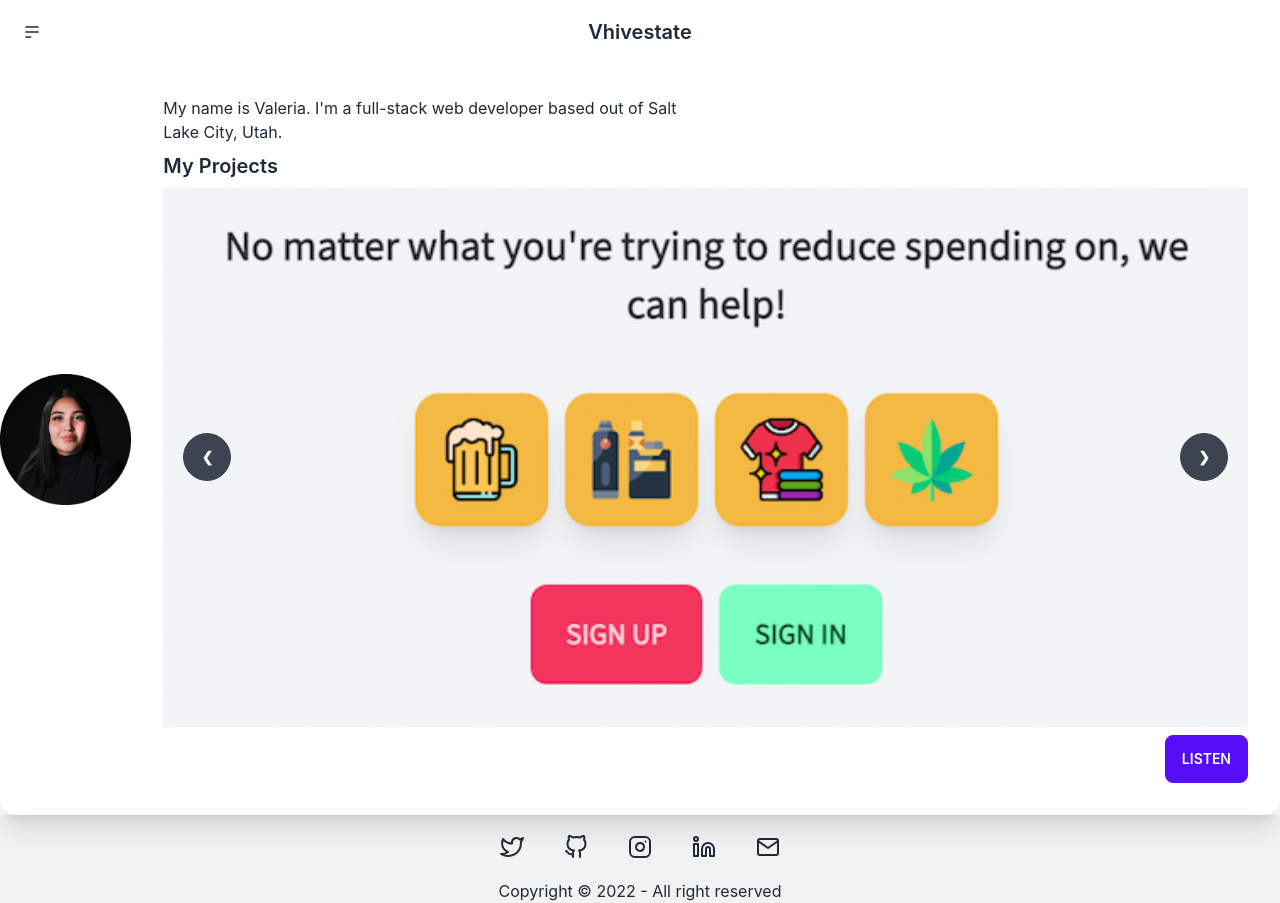
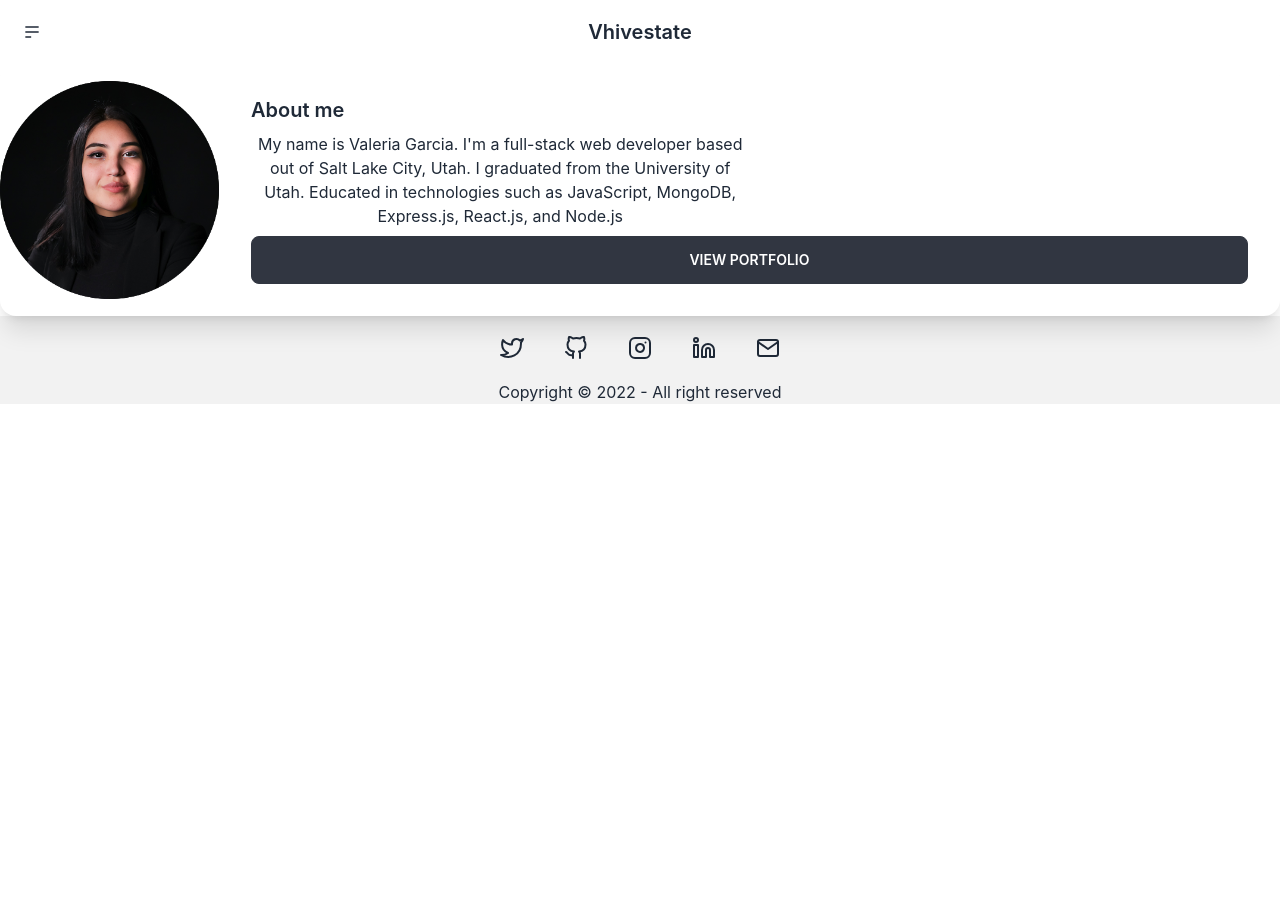
Before and after one commit to vhivestate/vhiivestate, a React (Create React App) app in the folder client/: page /about in a window 1280 px wide. After the commit the page ends 800 px from the top, so only its background shows below. Built offline with nearby package versions, Linux system fonts and the light colour scheme; grey boxes are pictures that could not be loaded.

Commit message:
portfolio route

```diff
--- a/client/package.json
+++ b/client/package.json
@@ -8,8 +8,11 @@
     "@testing-library/react": "^13.4.0",
     "@testing-library/user-event": "^13.5.0",
     "apollo-server-express": "^3.10.2",
+    "cors": "^2.8.5",
     "daisyui": "^2.25.0",
+    "express": "^4.18.1",
     "graphql": "^15.8.0",
+    "nodemailer": "^6.8.0",
     "react": "^18.2.0",
     "react-dom": "^18.2.0",
     "react-feather": "^2.0.10",
--- a/client/src/pages/About.js
+++ b/client/src/pages/About.js
@@ -1,6 +1,6 @@
 import React from 'react'
 import Photo from '../headshot.png'
-import Trim from '../assets/trimdown.png'
+import { Link } from 'react-router-dom';
 
 function About() {
   return (
@@ -8,46 +8,12 @@ function About() {
   <div className="card lg:card-side bg-base-100 shadow-xl">
     <figure><img src={Photo} alt="Album"/></figure>
     <div className="card-body">
-      <p> My name is Valeria. I'm a full-stack web developer based out of Salt Lake City, Utah.</p>
-      <h2 className="card-title">My Projects</h2>
-      <div className="carousel w-full">
-  <div id="slide1" className="carousel-item relative w-full">
-    <img src={Trim} className="w-full" />
-    <div className="absolute flex justify-between transform -translate-y-1/2 left-5 right-5 top-1/2">
-      <a href="#slide4" className="btn btn-circle">❮</a>
-      <a href="#slide2" className="btn btn-circle">❯</a>
+      <h2 className="card-title">About me</h2>
+        <p className='text-center'> My name is Valeria Garcia. I'm a full-stack web developer based out of Salt Lake City, Utah. I graduated from the University of Utah. Educated in technologies such as JavaScript, MongoDB, Express.js, React.js, and Node.js </p>
+        <button className="btn btn-active"><Link to={'/projects'}>View Portfolio</Link></button>
+        </div>
     </div>
   </div>
-  <div id="slide2" className="carousel-item relative w-full">
-    <img src="https://placeimg.com/800/200/arch" className="w-full" />
-    <div className="absolute flex justify-between transform -translate-y-1/2 left-5 right-5 top-1/2">
-      <a href="#slide1" className="btn btn-circle">❮</a>
-      <a href="#slide3" className="btn btn-circle">❯</a>
-    </div>
-  </div>
-  <div id="slide3" className="carousel-item relative w-full">
-    <img src="https://placeimg.com/800/200/arch" className="w-full" />
-    <div className="absolute flex justify-between transform -translate-y-1/2 left-5 right-5 top-1/2">
-      <a href="#slide2" className="btn btn-circle">❮</a>
-      <a href="#slide4" className="btn btn-circle">❯</a>
-    </div>
-  </div>
-  <div id="slide4" className="carousel-item relative w-full">
-    <img src="https://placeimg.com/800/200/arch" className="w-full" />
-    <div className="absolute flex justify-between transform -translate-y-1/2 left-5 right-5 top-1/2">
-      <a href="#slide3" className="btn btn-circle">❮</a>
-      <a href="#slide1" className="btn btn-circle">❯</a>
-    </div>
-  </div>
-</div>
-
-    <div className="card-actions justify-end">
-      <button className="btn btn-primary">Listen</button>
-    </div>
-  </div>
-</div>
-  </div>
-
   )
 }
 
--- a/client/src/pages/Projects.js
+++ b/client/src/pages/Projects.js
@@ -7,28 +7,34 @@ function Projects() {
     <div className='projectPage'>
     <h1>My Projects</h1>
     <div className='projects '>
-        <div className="carousel carousel-center max-w-md p-4 space-x-4 bg-neutral rounded-box ">
-        <div className="carousel-item max-w-fit">
-           <a href='https://github.com/GerusHays/Trim-Down'> <h2>Trim Down</h2>
-            <img src={Trim}></img></a>
+       <div className="carousel w-full">
+          <div id="slide1" className="carousel-item relative w-full">
+          <img src={Trim} className="w-full" />
+          <div className="absolute flex justify-between transform -translate-y-1/2 left-5 right-5 top-1/2">
+               <a href="#slide4" className="btn btn-circle">❮</a>
+               <a href="#slide2" className="btn btn-circle">❯</a>
           </div>
-        <div className="carousel-item max-w-fit">
-             <a href='https://placeimg.com/250/180/arch"'> <img src="https://placeimg.com/250/180/arch" className="rounded-box" /></a>
           </div>
-        <div className="carousel-item max-w-fit">
-             <a href='https://placeimg.com/250/180/arch"'> <img src="https://placeimg.com/250/180/arch" className="rounded-box" /></a>
+          <div id="slide2" className="carousel-item relative w-full">
+          <img src="https://placeimg.com/800/200/arch" className="w-full" />
+          <div className="absolute flex justify-between transform -translate-y-1/2 left-5 right-5 top-1/2">
+               <a href="#slide1" className="btn btn-circle">❮</a>
+               <a href="#slide3" className="btn btn-circle">❯</a>
           </div>
-        <div className="carousel-item max-w-fit">
-             <a href='https://placeimg.com/250/180/arch"'> <img src="https://placeimg.com/250/180/arch" className="rounded-box" /></a>
           </div>
-        <div className="carousel-item max-w-fit">
-             <a href='https://placeimg.com/250/180/arch"'> <img src="https://placeimg.com/250/180/arch" className="rounded-box" /></a>
+          <div id="slide3" className="carousel-item relative w-full">
+          <img src="https://placeimg.com/800/200/arch" className="w-full" />
+          <div className="absolute flex justify-between transform -translate-y-1/2 left-5 right-5 top-1/2">
+               <a href="#slide2" className="btn btn-circle">❮</a>
+               <a href="#slide4" className="btn btn-circle">❯</a>
           </div>
-        <div className="carousel-item max-w-fit">
-             <a href='https://placeimg.com/250/180/arch"'> <img src="https://placeimg.com/250/180/arch" className="rounded-box" /></a>
           </div>
-        <div className="carousel-item max-w-fit">
-             <a href='https://placeimg.com/250/180/arch"'> <img src="https://placeimg.com/250/180/arch" className="rounded-box" /></a>
+          <div id="slide4" className="carousel-item relative w-full">
+          <img src="https://placeimg.com/800/200/arch" className="w-full" />
+          <div className="absolute flex justify-between transform -translate-y-1/2 left-5 right-5 top-1/2">
+               <a href="#slide3" className="btn btn-circle">❮</a>
+               <a href="#slide1" className="btn btn-circle">❯</a>
+          </div>
           </div>
           </div>
        </div>
```
Also changed, not shown: 1 other file (tests, documents, lock files or other folders). Lines whose indentation alone changed are shown as unchanged.
